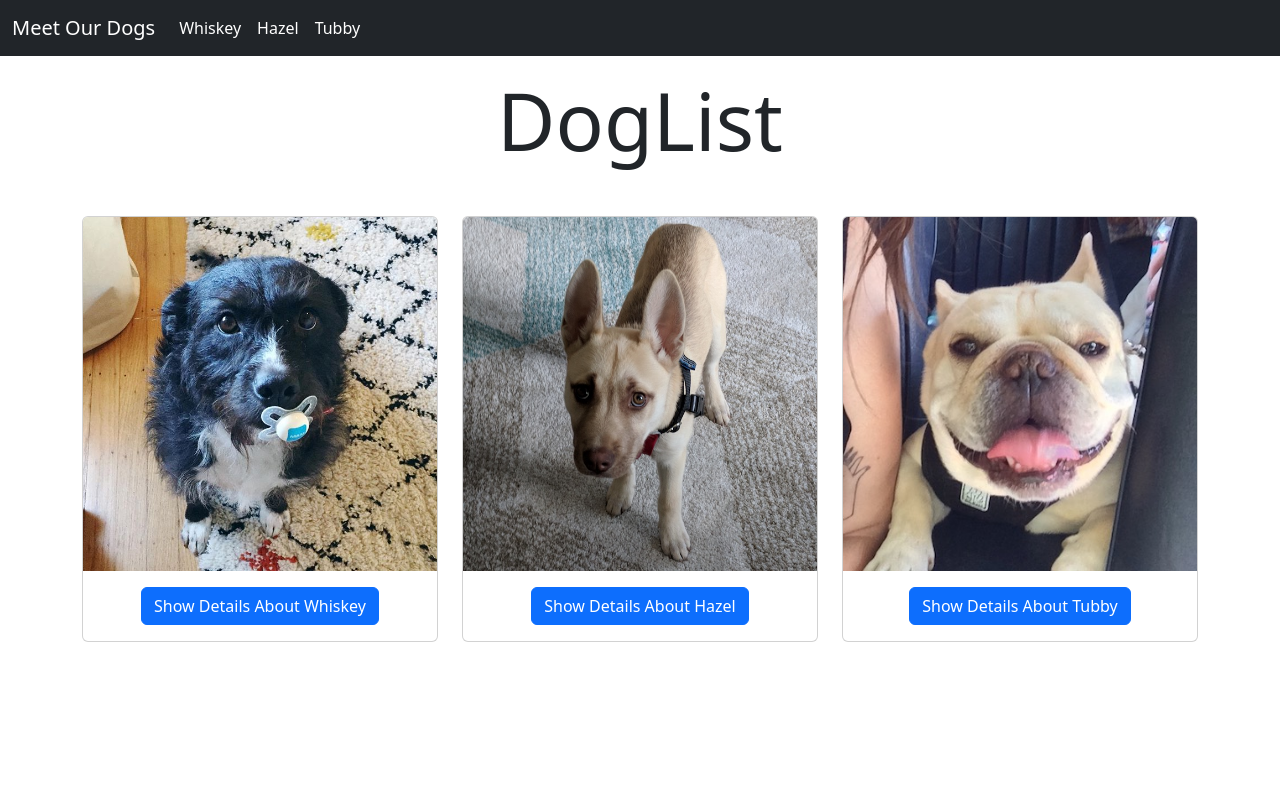
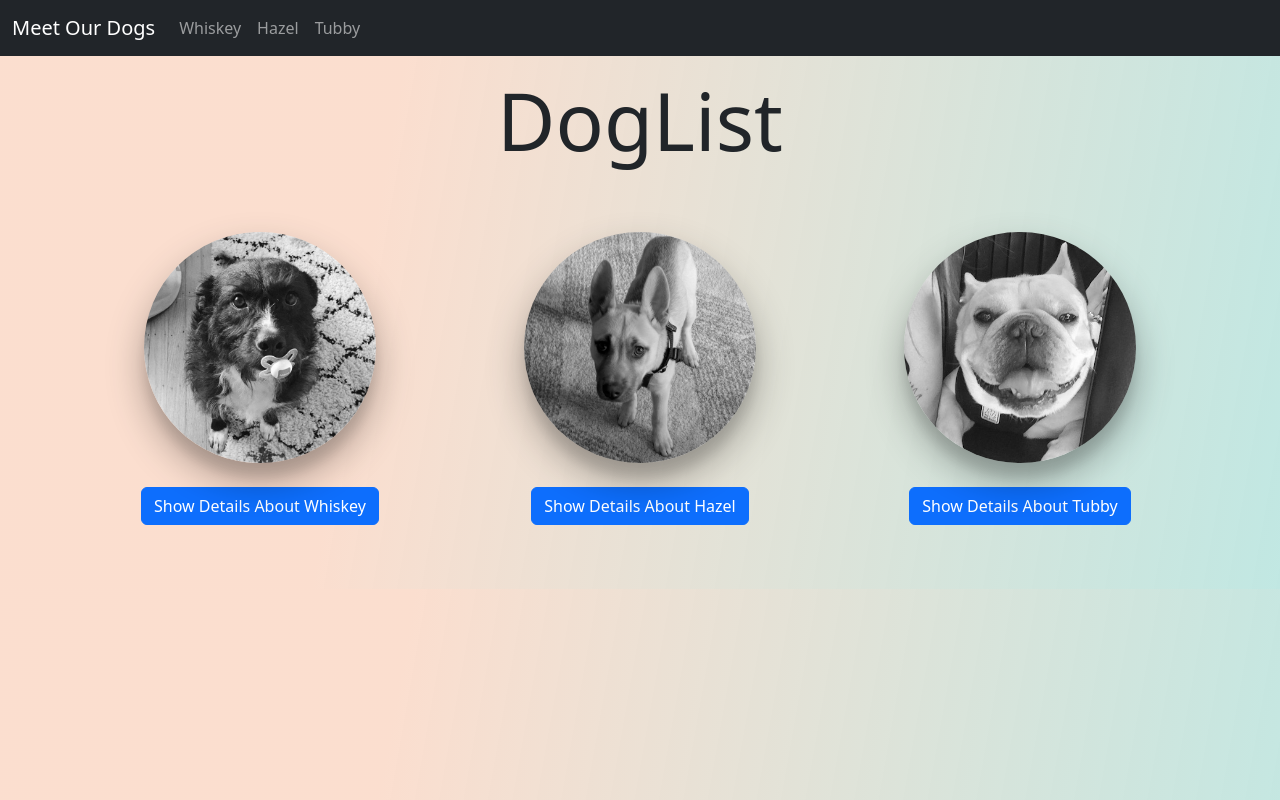
Before and after one commit to RafalZakrzewski84/23_routes-dog-app, a React (Create React App) app: page /dogs in a window 1280 px wide. Built offline with nearby package versions, Linux system fonts and the light colour scheme.

Commit message:
styling app

```diff
--- a/src/App.js
+++ b/src/App.js
@@ -12,6 +12,7 @@ function App() {
 	return (
 		<div className="App">
 			<Navbar dogs={assets.dogs} />
+			<div className="container">
 				<Routes>
 					<Route path="/dogs" element={<DogsList dogs={assets.dogs} />} />
 					<Route
@@ -20,6 +21,7 @@ function App() {
 					/>
 				</Routes>
 			</div>
+		</div>
 	);
 }
 
--- /dev/null
+++ b/src/components/DogDetails.css
@@ -0,0 +1,3 @@
+.DogDetails .card {
+	box-shadow: 0 19px 38px rgba(0, 0, 0, 0.3), 0 15px 12px rgba(0, 0, 0, 0.1);
+}
--- a/src/components/DogDetails.js
+++ b/src/components/DogDetails.js
@@ -2,6 +2,7 @@
 
 import React from 'react';
 import { Link, useParams } from 'react-router-dom';
+import './DogDetails.css';
 
 const DogDetails = ({ dogs }) => {
 	const { dogName } = useParams();
@@ -10,8 +11,7 @@ const DogDetails = ({ dogs }) => {
 		dog.age > 1 ? `It is ${dog.age} years old` : `It is ${dog.age} year old`;
 
 	return (
-		<div className="container text-center">
-			<div className="row my-5 justify-content-center">
+		<div className="DogDetails row my-5 justify-content-center">
 			<div className="col-md-8 col-lg-6">
 				<div className="card" style={{ width: '100%' }}>
 					<img src={dog.src} className="card-img-top" alt={dog.name} />
@@ -34,7 +34,6 @@ const DogDetails = ({ dogs }) => {
 				</div>
 			</div>
 		</div>
-		</div>
 	);
 };
 
--- /dev/null
+++ b/src/components/DogsList.css
@@ -0,0 +1,10 @@
+.DogsList__dog img {
+	width: 65%;
+	border-radius: 50%;
+	filter: grayscale();
+	box-shadow: 0 19px 38px rgba(0, 0, 0, 0.3), 0 15px 12px rgba(0, 0, 0, 0.1);
+}
+
+.DogsList__dog:hover img {
+	filter: none;
+}
--- a/src/components/DogsList.js
+++ b/src/components/DogsList.js
@@ -3,25 +3,28 @@
 import React from 'react';
 import { Link } from 'react-router-dom';
 
+import './DogsList.css';
+
 const DogsList = ({ dogs }) => {
 	return (
 		<div className="DogsList">
 			<h1 className="display-1 text-center my-3">DogList</h1>
-			<div className="container">
+
 			<div className="row my-5">
 				{dogs.map((dog, idx) => (
-						<div key={dog.name + idx} className="col-md-6 col-lg-4 text-center">
-							<div className="card">
-								<img src={dog.src} className="card-img-top" alt={dog.name} />
+					<div
+						key={dog.name + idx}
+						className="DogsList__dog col-md-6 col-lg-4 my-3 text-center">
+						<Link to={`/dogs/${dog.name}`}>
+							<img src={dog.src} className="card-img-top mb-4" alt={dog.name} />
 							<div className="card-body">
-									<Link to={`/dogs/${dog.name}`} className="btn btn-primary">
+								<button className="btn btn-primary">
 									Show Details About {dog.name}
+								</button>
+							</div>
 						</Link>
 					</div>
-							</div>
-						</div>
 				))}
-				</div>
 			</div>
 		</div>
 	);
--- a/src/components/Navbar.js
+++ b/src/components/Navbar.js
@@ -6,12 +6,9 @@ import { NavLink } from 'react-router-dom';
 const Navbar = ({ dogs }) => {
 	return (
 		<div>
-			<nav className="navbar navbar-expand-lg bg-dark">
+			<nav className="navbar navbar-expand-lg navbar-dark bg-dark">
 				<div className="container-fluid">
-					<NavLink
-						to="/dogs"
-						className="navbar-brand nav-link active text-white"
-						href="#">
+					<NavLink to="/dogs" className="navbar-brand nav-link active" href="#">
 						Meet Our Dogs
 					</NavLink>
 					<button
@@ -22,16 +19,14 @@ const Navbar = ({ dogs }) => {
 						aria-controls="navbarSupportedContent"
 						aria-expanded="false"
 						aria-label="Toggle navigation">
-						<span className="navbar-toggler-icon text-white"></span>
+						<span className="navbar-toggler-icon"></span>
 					</button>
 					<div className="collapse navbar-collapse" id="navbarSupportedContent">
 						<ul className="navbar-nav me-auto mb-2 mb-lg-0">
 							{dogs.map((dog, idx) => {
 								return (
 									<li key={dog.name + idx} className="nav-item">
-										<NavLink
-											to={`/dogs/${dog.name}`}
-											className="nav-link text-white">
+										<NavLink to={`/dogs/${dog.name}`} className="nav-link">
 											{dog.name}
 										</NavLink>
 									</li>
--- a/src/index.css
+++ b/src/index.css
@@ -1,13 +1,18 @@
+@import url('https://fonts.googleapis.com/css2?family=Source+Sans+Pro:wght@200;400&display=swap');
 body {
-  margin: 0;
-  font-family: -apple-system, BlinkMacSystemFont, 'Segoe UI', 'Roboto', 'Oxygen',
-    'Ubuntu', 'Cantarell', 'Fira Sans', 'Droid Sans', 'Helvetica Neue',
-    sans-serif;
-  -webkit-font-smoothing: antialiased;
-  -moz-osx-font-smoothing: grayscale;
+	margin: 0;
+	padding: 0;
+	font-family: 'Source Sans Pro' sans-serif;
+	-webkit-font-smoothing: antialiased;
+	-moz-osx-font-smoothing: grayscale;
+	background: linear-gradient(
+		100deg,
+		rgba(250, 214, 195, 0.8) 30%,
+		#b0eae8 120%
+	);
 }
 
 code {
-  font-family: source-code-pro, Menlo, Monaco, Consolas, 'Courier New',
-    monospace;
+	font-family: source-code-pro, Menlo, Monaco, Consolas, 'Courier New',
+		monospace;
 }
```
Lines whose indentation alone changed are shown as unchanged.
